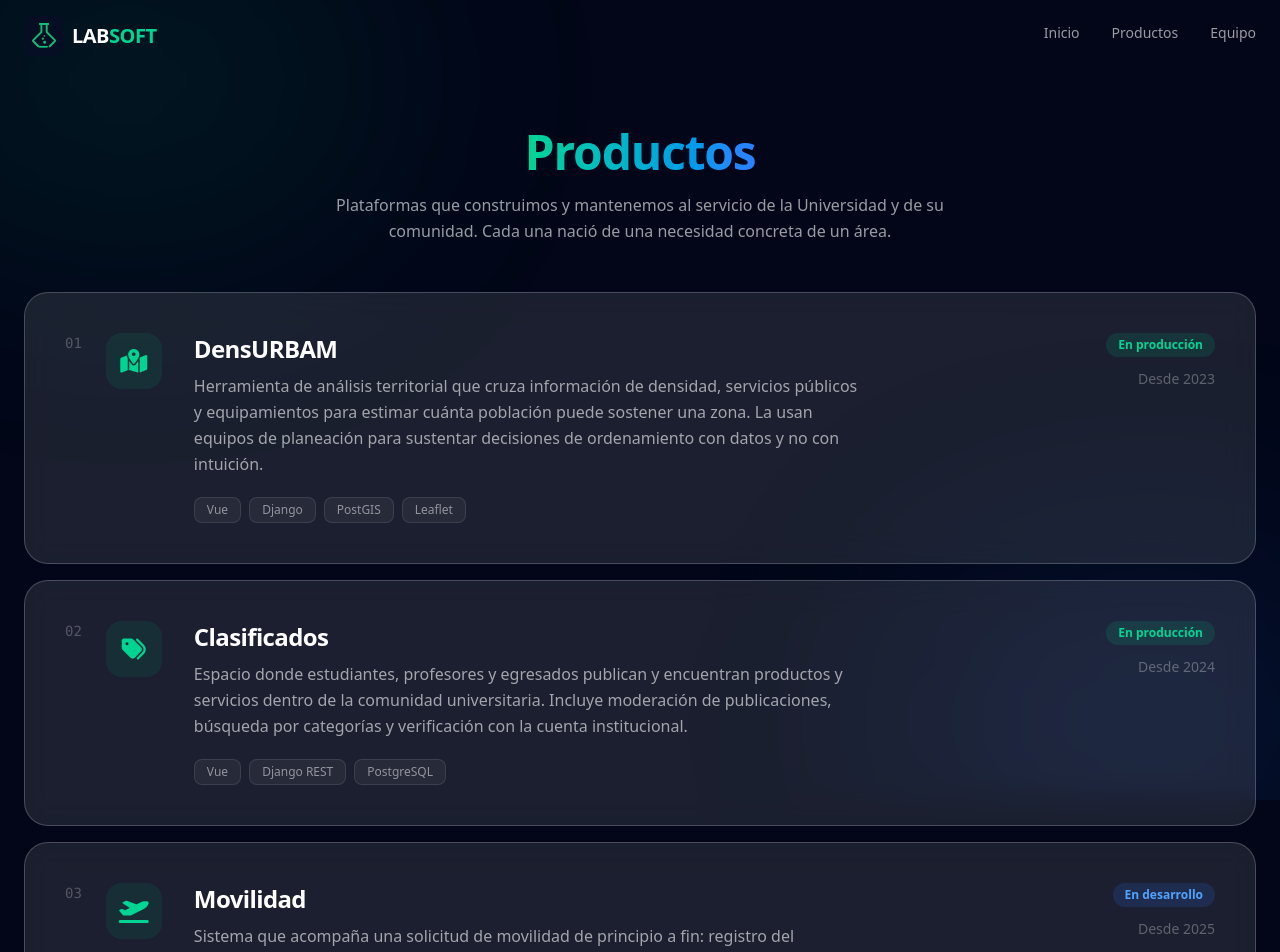
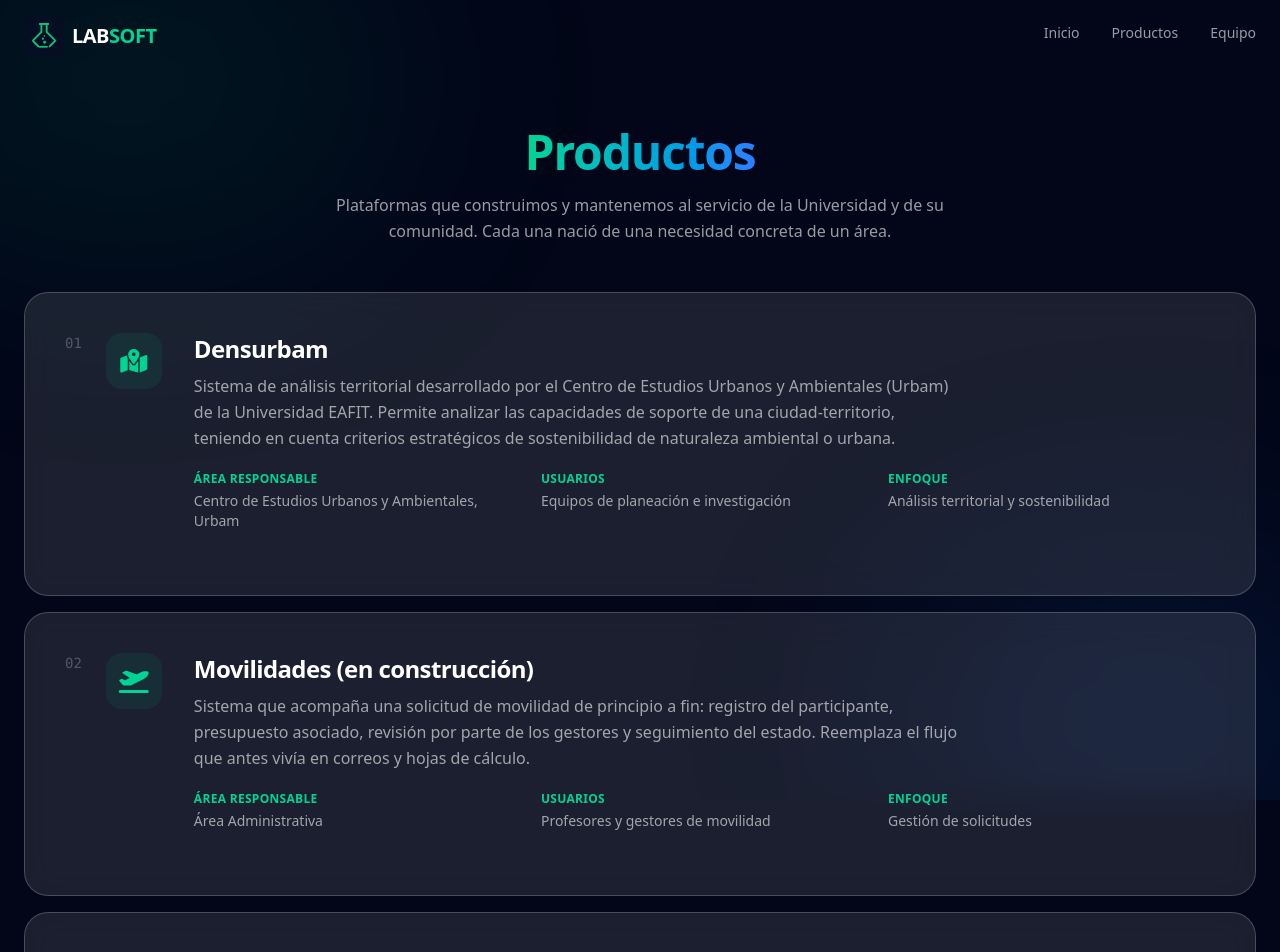
Before and after one commit to danielgara/labsoft-website, a Vue app: page /productos in a window 1280 px wide. Shown: the top 952 px of the page. Built offline with nearby package versions, Linux system fonts and the light colour scheme.

Commit message:
fix: The entire website was filled with LabSoft’s real information

```diff
--- a/src/features/home/components/HomeAllies.vue
+++ b/src/features/home/components/HomeAllies.vue
@@ -7,21 +7,18 @@ import type AllyInterface from '@/features/home/interfaces/AllyInterface';
 const allies: AllyInterface[] = [
   {
     name: 'Dirección de Innovación',
-    description: 'Dirección de Innovación EAFIT.',
-    collaboration: 'Identificación de oportunidades y acompañamiento a nuevos productos.',
+    description: 'Área de la Universidad que impulsa la innovación.',
     icon: 'fas fa-lightbulb',
   },
   {
-    name: 'Computación y Analítica',
-    description: 'Área de investigación y desarrollo aplicado.',
-    collaboration: 'Modelos analíticos y asesoría técnica en los proyectos del laboratorio.',
-    icon: 'fas fa-microchip',
+    name: 'Área administrativa',
+    description: 'Áreas que gestionan procesos administrativos de la Universidad.',
+    icon: 'fas fa-building',
   },
   {
-    name: 'Urbam',
-    description: 'Centro de Estudios Urbanos y Ambientales.',
-    collaboration: 'Conocimiento territorial que alimenta las plataformas de análisis urbano.',
-    icon: 'fas fa-city',
+    name: 'Escuela de Ingeniería',
+    description: 'Comunidad académica de la Universidad.',
+    icon: 'fas fa-gears',
   },
 ];
 </script>
@@ -31,8 +28,8 @@ const allies: AllyInterface[] = [
     <div class="mx-auto max-w-2xl text-center">
       <h2 class="mb-4 text-3xl font-bold tracking-tight md:text-4xl">Con quién trabajamos</h2>
       <p class="mb-16 leading-relaxed text-white/60">
-        No trabajamos solos: las áreas y centros de EAFIT aportan el conocimiento del dominio y
-        nosotros lo convertimos en software.
+        Trabajamos con distintas áreas de la Universidad para convertir sus necesidades en
+        soluciones reales mediante software.
       </p>
     </div>
 
@@ -40,16 +37,19 @@ const allies: AllyInterface[] = [
       <BackgroundBranches />
 
       <div class="grid gap-6 sm:grid-cols-2 lg:max-w-2xl">
-        <article v-for="ally in allies" :key="ally.name" class="glass rounded-3xl p-8">
+        <article
+          v-for="ally in allies"
+          :key="ally.name"
+          class="glass rounded-3xl p-8 text-center sm:[&:nth-child(3)]:col-span-2 sm:[&:nth-child(3)]:mx-auto sm:[&:nth-child(3)]:w-1/2"
+        >
           <div
-            class="mb-6 flex h-12 w-12 items-center justify-center rounded-xl bg-purple-500/10"
+            class="mx-auto mb-6 flex h-12 w-12 items-center justify-center rounded-xl bg-purple-500/10"
             aria-hidden="true"
           >
             <i :class="ally.icon" class="text-xl text-purple-400"></i>
           </div>
           <h3 class="mb-2 text-lg font-bold">{{ ally.name }}</h3>
-          <p class="mb-4 text-sm text-white/40">{{ ally.description }}</p>
-          <p class="text-sm leading-relaxed text-white/60">{{ ally.collaboration }}</p>
+          <p class="text-sm leading-relaxed text-white/60">{{ ally.description }}</p>
         </article>
       </div>
     </div>
--- a/src/features/home/components/HomeCapabilities.vue
+++ b/src/features/home/components/HomeCapabilities.vue
@@ -10,23 +10,15 @@ const capabilities = [
     tile: 'bg-emerald-500/10',
     title: 'Desarrollo a la medida',
     description:
-      'Construimos plataformas web para procesos que hoy viven en correos y hojas de cálculo, con el flujo y las reglas propias de cada área.',
-  },
-  {
-    icon: 'fas fa-chart-simple',
-    iconColor: 'text-blue-400',
-    tile: 'bg-blue-500/10',
-    title: 'Análisis de datos',
-    description:
-      'Modelamos y visualizamos la información que ya existe en la Universidad para que las decisiones se sustenten en evidencia.',
+      'Desarrollamos soluciones para la gestión académica y transformamos procesos manuales en herramientas digitales adaptadas a cada área.',
   },
   {
     icon: 'fas fa-arrows-rotate',
-    iconColor: 'text-purple-400',
-    tile: 'bg-purple-500/10',
+    iconColor: 'text-blue-400',
+    tile: 'bg-blue-500/10',
     title: 'Operación y mantenimiento',
     description:
-      'Un producto no termina cuando sale a producción: monitoreamos, corregimos y evolucionamos lo que ya está en uso.',
+      'Acompañamos la evolución de los proyectos para que las soluciones desarrolladas sigan respondiendo a las necesidades de las áreas.',
   },
   {
     icon: 'fas fa-graduation-cap',
@@ -34,7 +26,15 @@ const capabilities = [
     tile: 'bg-emerald-500/10',
     title: 'Formación de estudiantes',
     description:
-      'Cada semestre entra un grupo nuevo que trabaja sobre software real, con revisiones de código y prácticas de ingeniería.',
+      'Los estudiantes aportan al desarrollo de proyectos y fortalecen sus habilidades trabajando con necesidades y retos reales.',
+  },
+  {
+    icon: 'fas fa-pen-ruler',
+    iconColor: 'text-purple-400',
+    tile: 'bg-purple-500/10',
+    title: 'Análisis y prototipado',
+    description:
+      'Nos reunimos con cada área para entender su necesidad, diseñar prototipos y validar la solución antes de desarrollarla.',
   },
 ];
 </script>
@@ -44,8 +44,8 @@ const capabilities = [
     <div class="mx-auto max-w-2xl text-center">
       <h2 class="mb-4 text-3xl font-bold tracking-tight md:text-4xl">Qué hacemos</h2>
       <p class="mb-16 leading-relaxed text-white/60">
-        El laboratorio funciona como un equipo de producto dentro de la Universidad: recibimos una
-        necesidad de un área y la acompañamos hasta que hay software funcionando.
+        Trabajamos junto a las áreas de la Universidad para entender sus necesidades, diseñar
+        soluciones y convertir sus procesos en herramientas digitales.
       </p>
     </div>
 
@@ -56,10 +56,10 @@ const capabilities = [
         <article
           v-for="capability in capabilities"
           :key="capability.title"
-          class="glass rounded-3xl p-8"
+          class="glass rounded-3xl p-8 text-center"
         >
           <div
-            class="mb-6 flex h-12 w-12 items-center justify-center rounded-xl"
+            class="mx-auto mb-6 flex h-12 w-12 items-center justify-center rounded-xl"
             :class="capability.tile"
             aria-hidden="true"
           >
--- a/src/features/home/components/HomeHero.vue
+++ b/src/features/home/components/HomeHero.vue
@@ -53,9 +53,9 @@ const { isPlaying } = useHeroVideo(video);
       </h1>
 
       <p class="mb-10 max-w-2xl text-lg leading-relaxed text-white/70">
-        Somos un equipo de profesores, administrativos y estudiantes de EAFIT que diseña, construye
-        y mantiene las plataformas que usan las áreas de la Universidad. Cada producto nace de una
-        necesidad real y se sostiene en el tiempo.
+        Somos un equipo de profesores y estudiantes de EAFIT que diseña, construye y mantiene las
+        plataformas que usan las áreas de la Universidad. Transformamos necesidades reales de la Universidad en soluciones de software.
+
       </p>
 
       <div class="flex flex-wrap gap-4">
--- a/src/features/home/components/HomeProcess.vue
+++ b/src/features/home/components/HomeProcess.vue
@@ -5,24 +5,24 @@ import BackgroundHeatmap from '@/features/home/components/decorations/Background
 // constants
 const steps = [
   {
-    title: 'Entendemos la necesidad',
+    title: 'Conversamos sobre la necesidad',
     description:
-      'Nos sentamos con el área a mapear el proceso actual, quién participa y dónde se pierde el tiempo hoy.',
+      'Cuando un área identifica una necesidad, nos reunimos con la persona encargada para conocer el problema y evaluar posibles alternativas.',
   },
   {
-    title: 'Diseñamos y prototipamos',
+    title: 'Diseñamos la solución',
     description:
-      'Proponemos un alcance corto y una primera versión navegable para validar antes de escribir el sistema completo.',
+      'Según el problema, elaboramos prototipos y definimos aspectos técnicos como la arquitectura y el modelo de datos antes de desarrollar.',
   },
   {
-    title: 'Construimos por entregas',
+    title: 'Desarrollamos el proyecto',
     description:
-      'Desarrollamos en ciclos cortos con revisiones de código, para que el área vea avances y pueda corregir el rumbo.',
+      'Construimos la solución hasta completar el proyecto, revisando periódicamente los avances con el área de acuerdo con la disponibilidad de ambas partes.',
   },
   {
-    title: 'Operamos y evolucionamos',
+    title: 'Evaluamos y mejoramos',
     description:
-      'Acompañamos la puesta en producción y seguimos atendiendo el producto mientras esté en uso.',
+      'Acompañamos la puesta en producción cuando es necesario y capacitamos al equipo para utilizar correctamente el software.',
   },
 ];
 </script>
@@ -32,8 +32,8 @@ const steps = [
     <div class="mx-auto max-w-2xl text-center">
       <h2 class="mb-4 text-3xl font-bold tracking-tight md:text-4xl">Cómo trabajamos</h2>
       <p class="mb-16 leading-relaxed text-white/60">
-        Un recorrido corto y repetible, pensado para que un equipo que rota cada semestre pueda
-        sostener productos que llevan años en producción.
+        Partimos de una conversación con el área, analizamos el problema y desarrollamos una
+        solución de software que responda a sus necesidades.
       </p>
     </div>
 
--- a/src/features/home/interfaces/AllyInterface.ts
+++ b/src/features/home/interfaces/AllyInterface.ts
@@ -2,6 +2,5 @@
 export default interface AllyInterface {
   name: string;
   description: string;
-  collaboration: string;
   icon: string;
 }
--- a/src/features/home/interfaces/ProductInterface.ts
+++ b/src/features/home/interfaces/ProductInterface.ts
@@ -3,9 +3,9 @@ export default interface ProductInterface {
   name: string;
   summary: string;
   description: string;
-  status: 'En producción' | 'En desarrollo';
-  year: string;
-  technologies: string[];
+  responsibleArea: string;
+  users: string;
+  focus: string;
   icon: string;
   url?: string;
 }
--- a/src/features/home/views/ProductIndexView.vue
+++ b/src/features/home/views/ProductIndexView.vue
@@ -6,34 +6,34 @@ import type ProductInterface from '@/features/home/interfaces/ProductInterface';
 // constants
 const products: ProductInterface[] = [
   {
-    name: 'DensURBAM',
+    name: 'Densurbam',
     summary: 'Plataforma de gestión de capacidad de soporte de los territorios.',
     description:
-      'Herramienta de análisis territorial que cruza información de densidad, servicios públicos y equipamientos para estimar cuánta población puede sostener una zona. La usan equipos de planeación para sustentar decisiones de ordenamiento con datos y no con intuición.',
-    status: 'En producción',
-    year: '2023',
-    technologies: ['Vue', 'Django', 'PostGIS', 'Leaflet'],
+      'Sistema de análisis territorial desarrollado por el Centro de Estudios Urbanos y Ambientales (Urbam) de la Universidad EAFIT. Permite analizar las capacidades de soporte de una ciudad-territorio, teniendo en cuenta criterios estratégicos de sostenibilidad de naturaleza ambiental o urbana.',
+    responsibleArea: 'Centro de Estudios Urbanos y Ambientales, Urbam',
+    users: 'Equipos de planeación e investigación',
+    focus: 'Análisis territorial y sostenibilidad',
     icon: 'fas fa-map-location-dot',
   },
   {
-    name: 'Clasificados',
-    summary: 'Plataforma de clasificados de la comunidad EAFIT.',
-    description:
-      'Espacio donde estudiantes, profesores y egresados publican y encuentran productos y servicios dentro de la comunidad universitaria. Incluye moderación de publicaciones, búsqueda por categorías y verificación con la cuenta institucional.',
-    status: 'En producción',
-    year: '2024',
-    technologies: ['Vue', 'Django REST', 'PostgreSQL'],
-    icon: 'fas fa-tags',
-  },
-  {
-    name: 'Movilidad',
+    name: 'Movilidades (en construcción)',
     summary: 'Gestión de solicitudes de movilidad académica internacional.',
     description:
       'Sistema que acompaña una solicitud de movilidad de principio a fin: registro del participante, presupuesto asociado, revisión por parte de los gestores y seguimiento del estado. Reemplaza el flujo que antes vivía en correos y hojas de cálculo.',
-    status: 'En desarrollo',
-    year: '2025',
-    technologies: ['Vue', 'Django', 'Docker'],
+    responsibleArea: 'Área Administrativa',
+    users: 'Profesores y gestores de movilidad',
+    focus: 'Gestión de solicitudes',
     icon: 'fas fa-plane-departure',
+  },
+  {
+    name: 'Random Students',
+    summary: 'Herramienta para selección aleatoria de estudiantes.',
+    description:
+      'Permite a los profesores seleccionar estudiantes de forma aleatoria para actividades académicas, ejercicios y participación en clase.',
+    responsibleArea: 'Comunidad docente de EAFIT',
+    users: 'Profesores',
+    focus: 'Gestión de actividades académicas',
+    icon: 'fas fa-shuffle',
   },
 ];
 </script>
@@ -49,7 +49,7 @@ const products: ProductInterface[] = [
       <li
         v-for="(product, index) in products"
         :key="product.name"
-        class="glass grid gap-8 rounded-3xl p-8 md:grid-cols-[auto_1fr_auto] md:p-10"
+        class="glass grid gap-8 rounded-3xl p-8 md:grid-cols-[auto_1fr] md:p-10"
       >
         <div class="flex items-start gap-6">
           <p class="font-mono text-sm text-white/25">
@@ -63,43 +63,30 @@ const products: ProductInterface[] = [
           </div>
         </div>
 
-        <div class="max-w-2xl">
+        <div class="min-w-0 max-w-5xl">
           <h3 class="mb-2 text-2xl font-bold tracking-tight">{{ product.name }}</h3>
-          <p class="mb-5 leading-relaxed text-white/60">{{ product.description }}</p>
+          <p class="mb-5 max-w-3xl leading-relaxed text-white/60">{{ product.description }}</p>
 
-          <ul class="flex flex-wrap gap-2">
-            <li
-              v-for="technology in product.technologies"
-              :key="technology"
-              class="rounded-lg border border-white/10 bg-white/5 px-3 py-1 text-xs font-medium text-white/50"
-            >
-              {{ technology }}
-            </li>
-          </ul>
-        </div>
-
-        <div class="flex flex-row items-center gap-4 md:flex-col md:items-end md:gap-3">
-          <span
-            class="rounded-full px-3 py-1 text-xs font-semibold"
-            :class="
-              product.status === 'En producción'
-                ? 'bg-emerald-500/15 text-emerald-400'
-                : 'bg-blue-500/15 text-blue-400'
-            "
-          >
-            {{ product.status }}
-          </span>
-          <span class="text-sm text-white/30">Desde {{ product.year }}</span>
-          <a
-            v-if="product.url"
-            :href="product.url"
-            target="_blank"
-            rel="noopener noreferrer"
-            class="text-sm font-semibold text-emerald-400 transition-colors hover:text-emerald-300"
-          >
-            Visitar
-            <i class="fas fa-arrow-up-right-from-square ml-1 text-xs" aria-hidden="true"></i>
-          </a>
+          <dl class="mb-6 grid gap-5 text-sm sm:grid-cols-2 lg:grid-cols-3">
+            <div>
+              <dt class="mb-1 text-xs font-semibold tracking-wide text-emerald-400 uppercase">
+                Área responsable
+              </dt>
+              <dd class="text-white/60">{{ product.responsibleArea }}</dd>
+            </div>
+            <div>
+              <dt class="mb-1 text-xs font-semibold tracking-wide text-emerald-400 uppercase">
+                Usuarios
+              </dt>
+              <dd class="text-white/60">{{ product.users }}</dd>
+            </div>
+            <div>
+              <dt class="mb-1 text-xs font-semibold tracking-wide text-emerald-400 uppercase">
+                Enfoque
+              </dt>
+              <dd class="text-white/60">{{ product.focus }}</dd>
+            </div>
+          </dl>
         </div>
       </li>
     </ol>
--- a/src/features/home/views/TeamIndexView.vue
+++ b/src/features/home/views/TeamIndexView.vue
@@ -10,12 +10,12 @@ const direction: TeamMemberInterface[] = [
 ];
 
 const team: TeamMemberInterface[] = [
-  { name: 'Santiago Gomez', role: 'Desarrollador', semester: '2025-2' },
-  { name: 'Laura Ortiz', role: 'Desarrolladora', semester: '2025-2' },
+  { name: 'Santiago Gomez', role: 'Desarrollador', semester: '2026-1' },
+  { name: 'Laura Ortiz', role: 'Desarrolladora', semester: '2026-1' },
   { name: 'Jhon Fredy Alzate', role: 'Desarrollador', semester: '2026-1' },
-  { name: 'Santiago Idárraga', role: 'Desarrollador', semester: '2026-1' },
+  { name: 'Mateo Pineda', role: 'Desarrollador', semester: '2026-2' },
+  { name: 'Santiago Idárraga', role: 'Desarrollador', semester: '2026-2' },
   { name: 'Esteban Álvarez', role: 'Desarrollador', semester: '2026-2' },
-  { name: 'Mateo Pineda', role: 'Desarrollador', semester: '2026-2' },
   { name: 'Juan Esteban Trujillo', role: 'Desarrollador', semester: '2026-2' },
 ];
 
@@ -38,13 +38,14 @@ function initials(name: string): string {
 function isRightSide(index: number): boolean {
   return index % 2 === 1;
 }
+
 </script>
 
 <template>
   <section class="reveal-source relative mx-auto max-w-7xl px-6 pt-32 pb-24">
     <PageHeading
       centered
-      subtitle="El laboratorio se renueva cada semestre, pero su dirección se mantiene. Abajo, la historia del equipo leída como un árbol de ramas: el tronco nunca se corta y cada semestre sale de él."
+      subtitle="Cada semestre se suman nuevos desarrolladores al laboratorio, guiados por una dirección que mantiene la continuidad de los proyectos y del equipo."
     />
 
     <div class="mb-20 border-b border-white/10 pb-14">
@@ -90,7 +91,13 @@ function isRightSide(index: number): boolean {
       >
         <TeamBranch :side="isRightSide(index) ? 'right' : 'left'" />
 
-        <div :class="isRightSide(index) ? 'md:col-start-2' : 'md:col-start-1 md:text-right'">
+        <div
+          :class="
+            isRightSide(index)
+              ? 'md:col-start-2 md:translate-x-6'
+              : 'md:col-start-1 md:-translate-x-6 md:text-right'
+          "
+        >
           <header class="mb-6">
             <p
               class="mb-2 flex items-center gap-2"
@@ -99,7 +106,6 @@ function isRightSide(index: number): boolean {
               <i class="fas fa-code-branch text-xs text-emerald-400/70" aria-hidden="true"></i>
               <span class="font-mono text-sm text-emerald-400/70">semestre/{{ semester }}</span>
             </p>
-            <h3 class="text-2xl font-bold tracking-tight">{{ semester }}</h3>
             <p class="text-sm text-white/40">
               {{ membersBySemester(semester).length }} integrantes
             </p>
@@ -107,7 +113,7 @@ function isRightSide(index: number): boolean {
 
           <div class="flex flex-wrap gap-4" :class="isRightSide(index) ? '' : 'md:justify-end'">
             <article
-              v-for="member in membersBySemester(semester)"
+              v-for="(member, memberIndex) in membersBySemester(semester)"
               :key="member.name"
               class="glass-hover reveal-on-scroll w-[calc(50%-0.5rem)] rounded-2xl p-3.5 text-center sm:w-44"
             >
```
